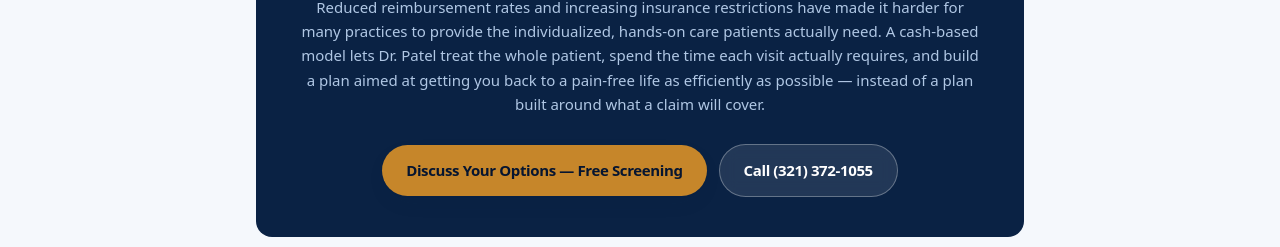
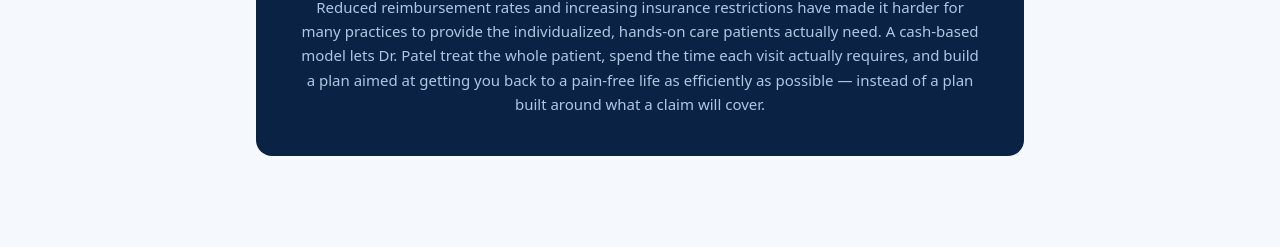
Before and after one commit to thre3labs/Precision-Rehab-Performance, a Next.js app in the folder precision-rehab-phase1_4/precision-rehab/: page / in a window 1280 px wide. Shown: the part 5215-5462 px from the top of the page. Built offline with nearby package versions, Linux system fonts and the light colour scheme.

Commit message:
Add files via upload

```diff
--- a/precision-rehab-phase1_4/precision-rehab/src/components/sections/Insurance.tsx
+++ b/precision-rehab-phase1_4/precision-rehab/src/components/sections/Insurance.tsx
@@ -1,8 +1,7 @@
 import { FileCheck2, HandCoins, ShieldCheck } from "lucide-react";
-import { insurance, site } from "@/lib/content";
+import { insurance } from "@/lib/content";
 import { Container } from "@/components/ui/Container";
 import { Eyebrow } from "@/components/ui/Eyebrow";
-import { Button } from "@/components/ui/Button";
 
 export function Insurance() {
   return (
@@ -46,14 +45,6 @@ export function Insurance() {
           <p className="text-[15px] leading-relaxed text-navy-200">
             {insurance.philosophy}
           </p>
-          <div className="mt-7 flex flex-col items-center gap-3 sm:flex-row sm:justify-center">
-            <Button href="#screening" variant="primary">
-              Discuss Your Options — Free Screening
-            </Button>
-            <Button href={site.phoneHref} variant="ghost">
-              Call {site.phoneDisplay}
-            </Button>
-          </div>
         </div>
       </Container>
     </section>
```
